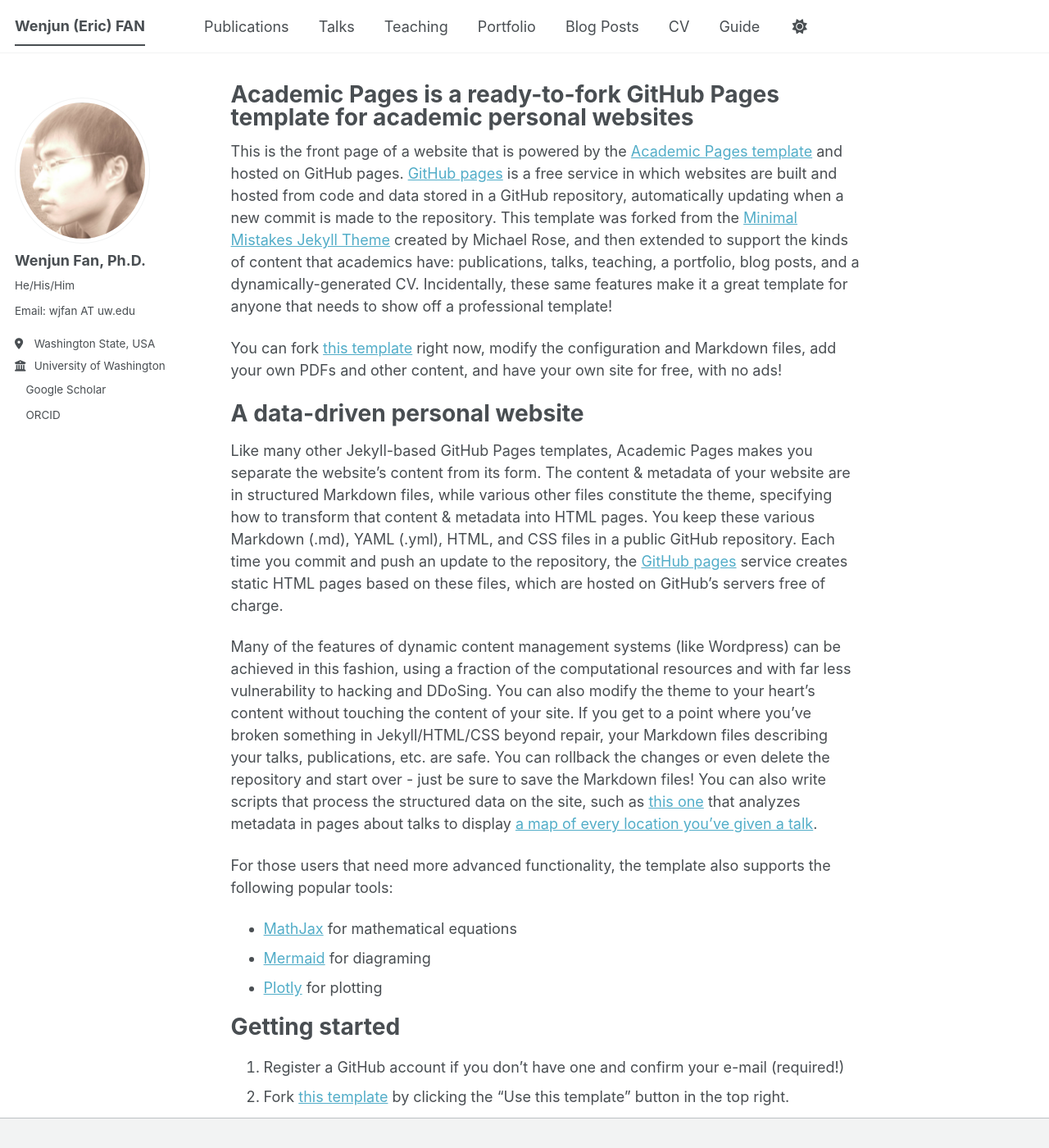
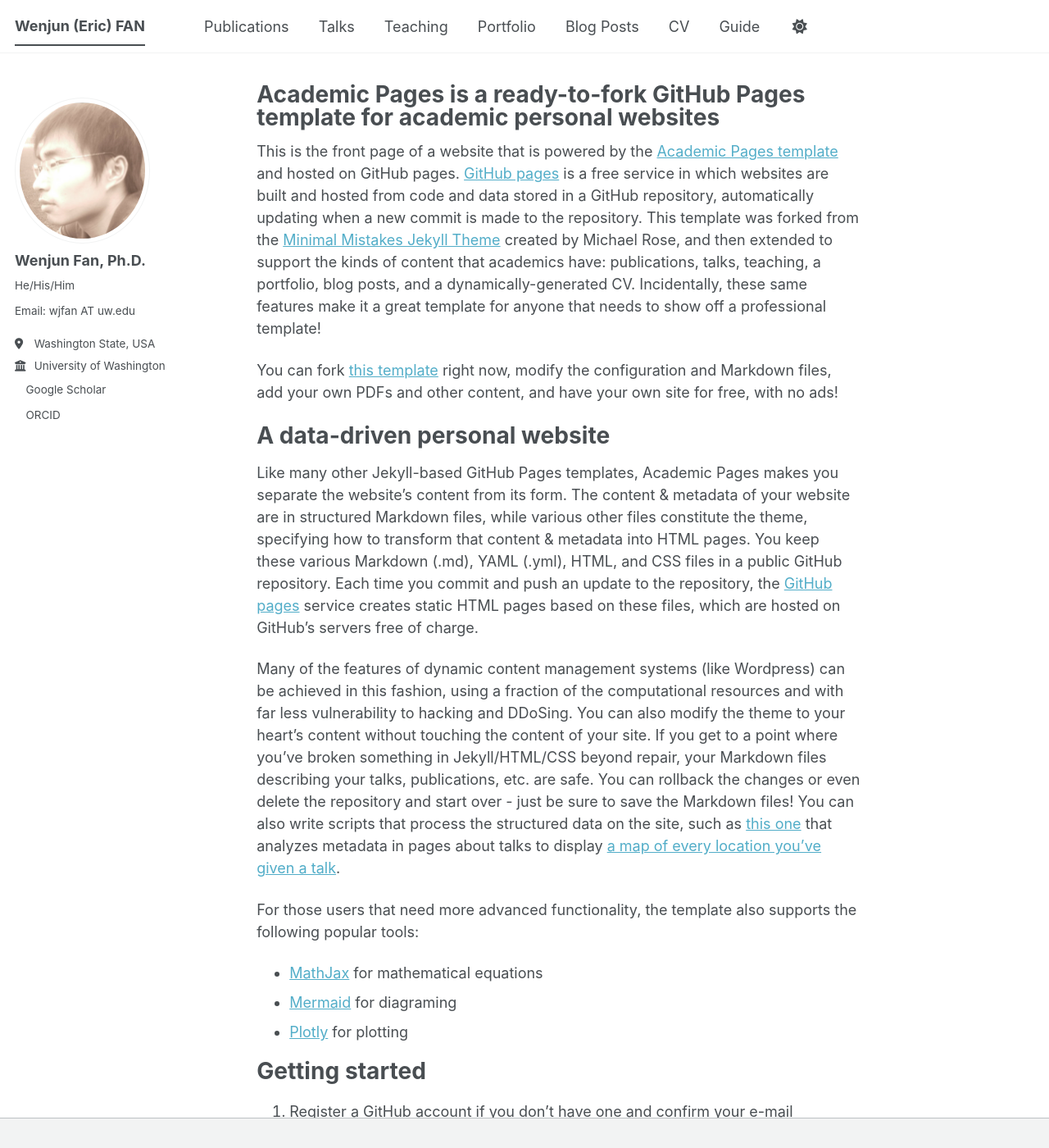
Before and after one commit to fanwj2010/fanwj2010.github.io, a Jekyll site: the page built from _pages/about.md, in a window 1280 px wide and 1400 px high. Shown: the whole window at 82% size. Built offline with Jekyll 4.4.1, drawn with Linux system fonts in a browser that asks for light colours; a script bundle is joined from its source files by our own code; a style sheet for code colours, icons or effects is not loaded.

Commit message:
Update _page.scss

```diff
--- a/_sass/layout/_page.scss
+++ b/_sass/layout/_page.scss
@@ -19,7 +19,7 @@
 .page {
   @include breakpoint($large) {
     @include span(10 of 12 last);
-    @include prefix(0.5 of 12);
+    @include prefix(0.8 of 12);
     @include suffix(2 of 12);
   }
 
```
